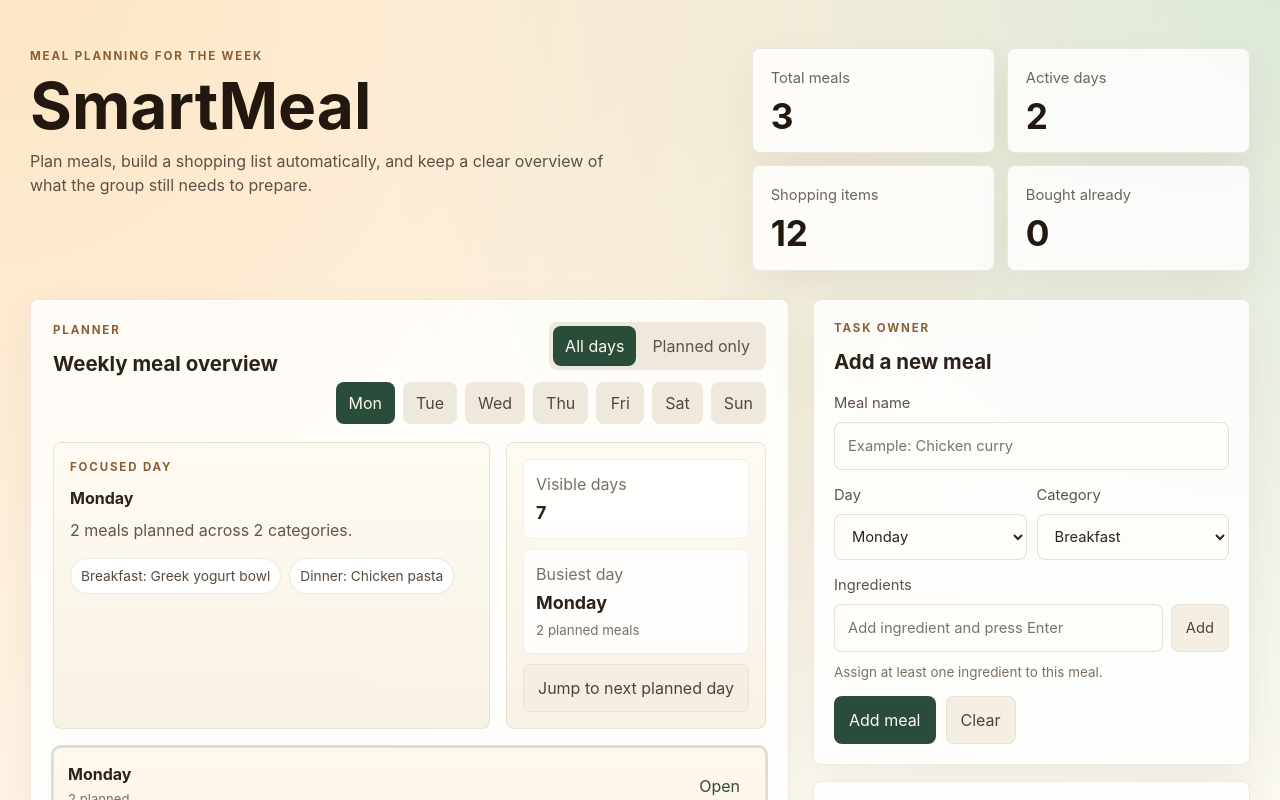
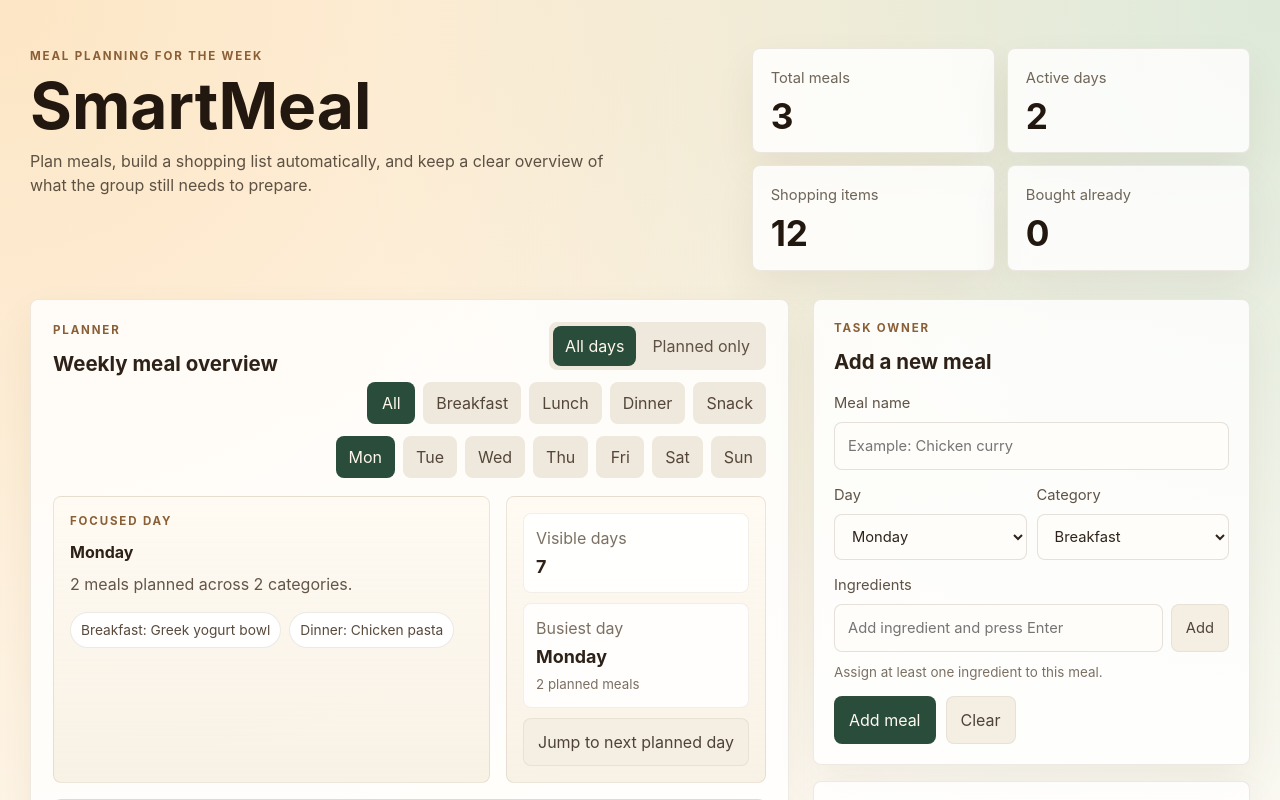
Before and after one commit to Matesz777/SmartMeal, a React (Vite) app: page / in a window 1280 px wide. Shown: the top 800 px of the page. Built offline with nearby package versions, Linux system fonts and the light colour scheme.

Commit message:
filtrowanie kategorii

```diff
--- a/src/App.css
+++ b/src/App.css
@@ -109,7 +109,8 @@
   margin-bottom: 14px;
 }
 
-.day-tabs {
+.day-tabs,
+.category-tabs {
   display: flex;
   flex-wrap: wrap;
   gap: 8px;
@@ -153,6 +154,7 @@
 }
 
 .day-tab,
+.category-tab,
 .ghost-button,
 .link-button,
 .secondary-button,
@@ -166,14 +168,16 @@
     border-color 0.18s ease;
 }
 
-.day-tab {
+.day-tab,
+.category-tab {
   min-width: 48px;
   padding: 8px 12px;
   background: #efe8dc;
   color: #544638;
 }
 
-.day-tab.active {
+.day-tab.active,
+.category-tab.active {
   background: #294c3b;
   color: #fff7eb;
 }
--- a/src/App.jsx
+++ b/src/App.jsx
@@ -227,6 +227,7 @@ function App() {
   const [editingMealId, setEditingMealId] = useState(null)
   const [selectedDay, setSelectedDay] = useState(days[0])
   const [plannerView, setPlannerView] = useState('all')
+  const [selectedCategory, setSelectedCategory] = useState(null)
   const [shoppingFilter, setShoppingFilter] = useState('all')
   const [form, setForm] = useState(initialForm)
   const [formErrors, setFormErrors] = useState({})
@@ -318,6 +319,19 @@ function App() {
     }
   }, [meals, mealsByDay, purchasedItems, shoppingList])
 
+  const filteredMealsByDay = useMemo(() => {
+    if (!selectedCategory) {
+      return mealsByDay
+    }
+
+    return days.reduce((filtered, day) => {
+      filtered[day] = mealsByDay[day].filter(
+        (meal) => meal.category === selectedCategory,
+      )
+      return filtered
+    }, {})
+  }, [mealsByDay, selectedCategory])
+
   const filteredShoppingList = useMemo(() => {
     if (shoppingFilter === 'purchased') {
       return shoppingList.filter((item) => purchasedItems[item.id])
@@ -337,7 +351,7 @@ function App() {
       ? plannedDays[0]
       : selectedDay
 
-  const mealsForSelectedDay = mealsByDay[activeSelectedDay]
+  const mealsForSelectedDay = filteredMealsByDay[activeSelectedDay]
   const selectedDayCategories = [
     ...new Set(mealsForSelectedDay.map((meal) => meal.category)),
   ]
@@ -688,6 +702,28 @@ function App() {
                 ))}
               </div>
 
+              <div className="category-tabs" role="tablist" aria-label="Meal categories">
+                <button
+                  type="button"
+                  className={!selectedCategory ? 'category-tab active' : 'category-tab'}
+                  onClick={() => setSelectedCategory(null)}
+                >
+                  All
+                </button>
+                {mealCategories.map((category) => (
+                  <button
+                    key={category}
+                    type="button"
+                    className={
+                      selectedCategory === category ? 'category-tab active' : 'category-tab'
+                    }
+                    onClick={() => setSelectedCategory(category)}
+                  >
+                    {category}
+                  </button>
+                ))}
+              </div>
+
               <div className="day-tabs" role="tablist" aria-label="Week days">
                 {days.map((day) => (
                   <button
@@ -757,7 +793,7 @@ function App() {
                 <div className="day-column-header">
                   <div>
                     <h3>{day}</h3>
-                    <span>{mealsByDay[day].length} planned</span>
+                    <span>{filteredMealsByDay[day].length} planned</span>
                   </div>
                   <button
                     type="button"
@@ -769,8 +805,8 @@ function App() {
                 </div>
 
                 <div className="meal-list">
-                  {mealsByDay[day].length > 0 ? (
-                    mealsByDay[day].map((meal) => (
+                  {filteredMealsByDay[day].length > 0 ? (
+                    filteredMealsByDay[day].map((meal) => (
                       <article key={meal.id} className="meal-card">
                         <span className="meal-category">{meal.category}</span>
                         <h4>{meal.name}</h4>
```
